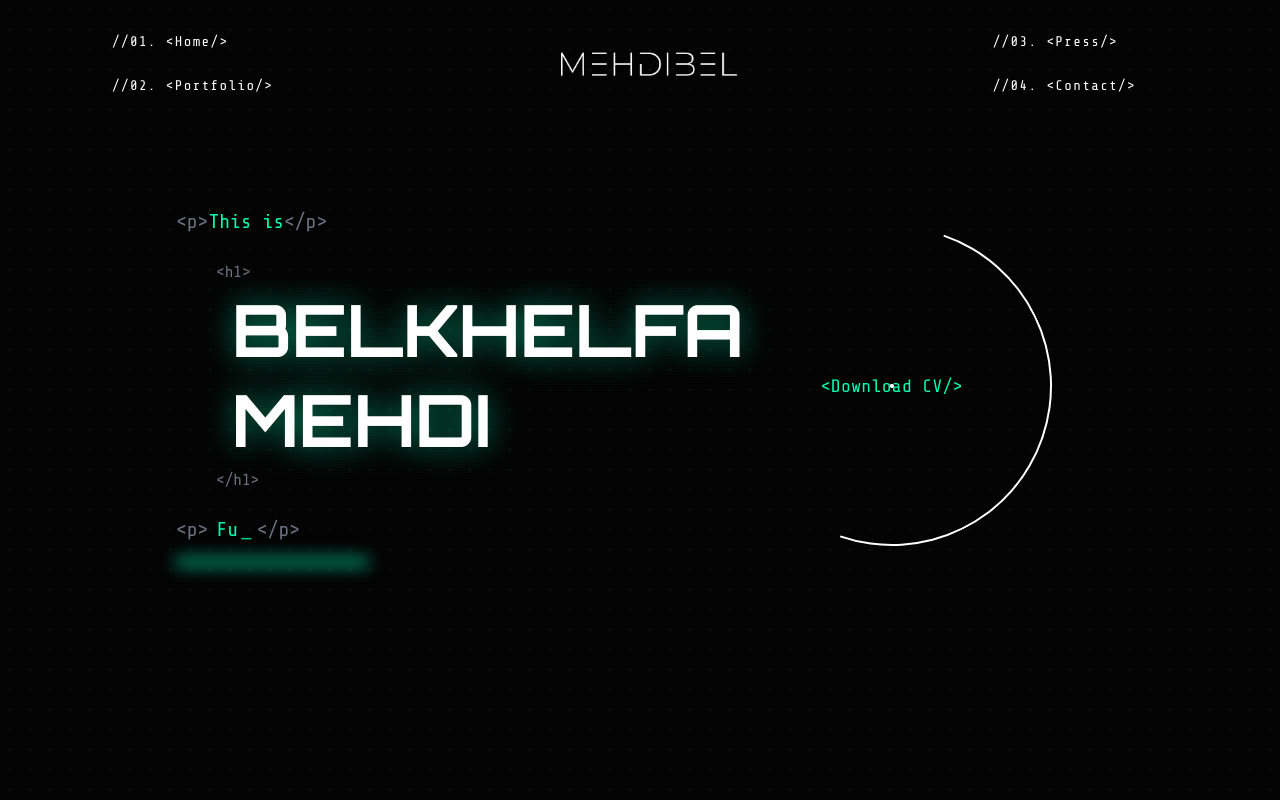
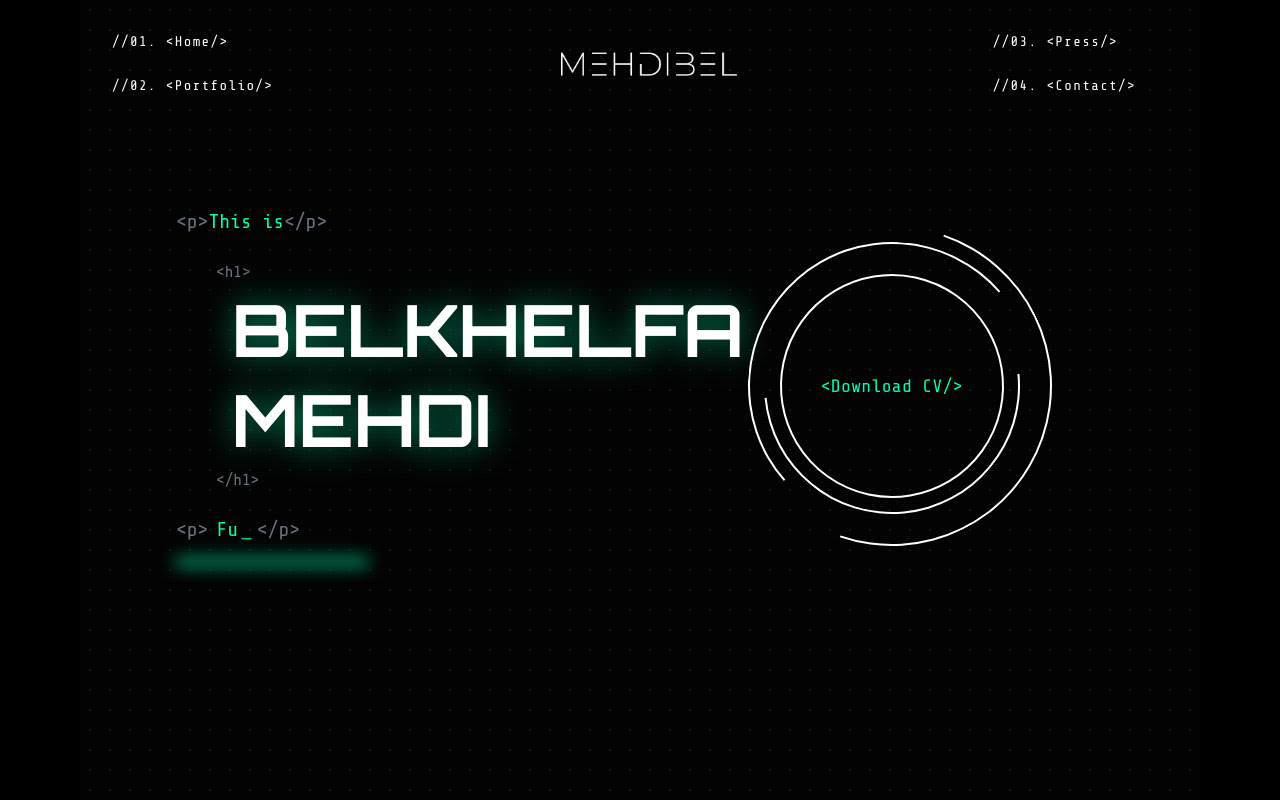
Before and after one commit to belkhelfamehdi/Portfolio_V2, a React (Vite) app: page / in a window 1280 px wide. Shown: the top 800 px of the page. Built offline with nearby package versions, Linux system fonts and the light colour scheme.

Commit message:
Refactor HeroSection and App components for improved layout; reintroduce Azertype font in CSS

```diff
--- a/src/App.tsx
+++ b/src/App.tsx
@@ -4,14 +4,7 @@ import AboutSection from './components/AboutSection';
 
 const App : React.FC = () => {
   return (
-    <div className="container relative mx-auto px-20 bg-black min-h-screen text-whit overflow-x-hidden">
-            <div className="absolute inset-0 z-0 bg-[radial-gradient(#00FFB3_1px,transparent_1px)] [background-size:20px_20px] opacity-10 " />
-      <div
-        className="absolute inset-0 z-10 pointer-events-none"
-        style={{
-          background: `repeating-linear-gradient(to bottom, rgba(255,255,255,0.02), rgba(255,255,255,0.02) 1px, transparent 1px, transparent 2px)`,
-        }}
-      />
+    <div className="container mx-auto px-20 bg-black min-h-screen text-whit overflow-x-hidden">
       <HeroSection />
       <AboutSection />
     </div>
--- a/src/components/HeroSection.tsx
+++ b/src/components/HeroSection.tsx
@@ -5,8 +5,14 @@ import GlitchText from "./GlitchText";
 
 const HeroSection: React.FC = () => {
   return (
-    <div className="bg-black min-h-screen text-white overflow-hidden">
-
+    <div className="bg-black min-h-screen text-white overflow-hidden relative">
+      <div className="absolute inset-0 z-0 bg-[radial-gradient(#00FFB3_1px,transparent_1px)] [background-size:20px_20px] opacity-10 " />
+      <div
+        className="absolute inset-0 z-10 pointer-events-none"
+        style={{
+          background: `repeating-linear-gradient(to bottom, rgba(255,255,255,0.02), rgba(255,255,255,0.02) 1px, transparent 1px, transparent 2px)`,
+        }}
+      />
 
       <nav className="relative z-20 flex justify-between items-center px-8 py-6 text-sm tracking-widest">
         <div className="flex flex-col space-y-2">
@@ -108,12 +114,12 @@ const HeroSection: React.FC = () => {
             <motion.div
               key={i}
               className={`
-        absolute w-${size} h-${size} rounded-full border-2 border-white
-        ${i === 0 ? "border-b-transparent border-l-transparent" : ""}
-        ${i === 1 ? "border-b-transparent border-r-transparent" : ""}
-        ${i === 2 ? "border-t-transparent border-r-transparent" : ""}
-        ${i === 3 ? "z-0 overflow-hidden" : ""}
-      `}
+                absolute rounded-full border-2 border-white
+                ${i === 0 ? "w-80 h-80 border-b-transparent border-l-transparent" : ""}
+                ${i === 1 ? "w-72 h-72 border-b-transparent border-r-transparent" : ""}
+                ${i === 2 ? "w-64 h-64 border-t-transparent border-r-transparent" : ""}
+                ${i === 3 ? "w-56 h-56 z-0 overflow-hidden" : ""}
+              `}
               animate={{ rotate: 360 }}
               transition={{
                 duration: 1.8 + i * 0.1,
--- a/src/index.css
+++ b/src/index.css
@@ -1,6 +1,11 @@
 @import url('https://fonts.googleapis.com/css2?family=Orbitron:wght@700;900&family=VT323&family=Press+Start+2P&family=Space+Mono&family=Share+Tech+Mono&family=IBM+Plex+Mono&family=Roboto+Mono&family=Fira+Code&family=Courier+Prime&display=swap');
 @import "tailwindcss";
 
+@font-face {
+  font-family: 'Azertype';
+  src: url('/fonts/azertyperegular.ttf') format('truetype');
+  font-display: swap;
+}
 
 @theme {
   --font-mono: "Share Tech Mono", monospace;
@@ -14,6 +19,7 @@
   --font-fira: "Fira Code", monospace;
   --font-courier: "Courier Prime", monospace;
   --font-monaco: "Monaco", monospace;
+  --font-azertype: "Azertype", monospace;
 
   --color-neon-green: #00FFB3;
 
```
